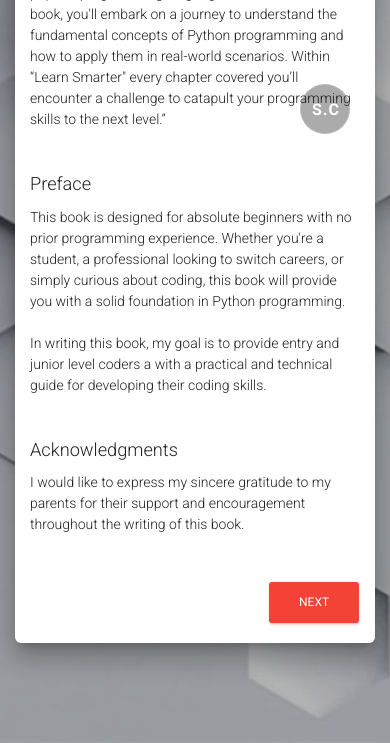
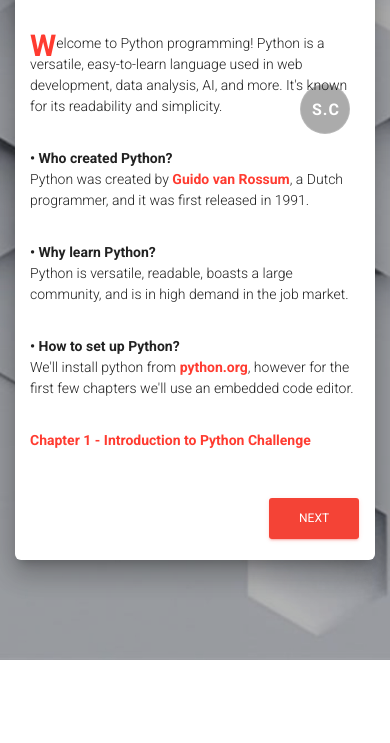
Before and after one commit to SaintClever/Learn-Smarter, a FastAPI app: page /book in a window 390 px wide. Shown: the part 670-1413 px from the top of the page. After the commit the page ends 1330 px from the top, so only its background shows below. Run offline with FastAPI, Linux system fonts and the light colour scheme; some libraries are stand-ins or nearby versions.

Commit message:
Add chapter 2

```diff
--- a/app/static/prism/okaidia.css
+++ b/app/static/prism/okaidia.css
@@ -1,3 +1,3 @@
 /* PrismJS 1.29.0
-https://prismjs.com/download.html#themes=prism-okaidia&languages=python */
+https://prismjs.com/download.html#themes=prism-okaidia&languages=python&plugins=normalize-whitespace */
 code[class*=language-],pre[class*=language-]{color:#f8f8f2;background:0 0;text-shadow:0 1px rgba(0,0,0,.3);font-family:Consolas,Monaco,'Andale Mono','Ubuntu Mono',monospace;font-size:1em;text-align:left;white-space:pre;word-spacing:normal;word-break:normal;word-wrap:normal;line-height:1.5;-moz-tab-size:4;-o-tab-size:4;tab-size:4;-webkit-hyphens:none;-moz-hyphens:none;-ms-hyphens:none;hyphens:none}pre[class*=language-]{padding:1em;margin:.5em 0;overflow:auto;border-radius:.3em}:not(pre)>code[class*=language-],pre[class*=language-]{background:#272822}:not(pre)>code[class*=language-]{padding:.1em;border-radius:.3em;white-space:normal}.token.cdata,.token.comment,.token.doctype,.token.prolog{color:#8292a2}.token.punctuation{color:#f8f8f2}.token.namespace{opacity:.7}.token.constant,.token.deleted,.token.property,.token.symbol,.token.tag{color:#f92672}.token.boolean,.token.number{color:#ae81ff}.token.attr-name,.token.builtin,.token.char,.token.inserted,.token.selector,.token.string{color:#a6e22e}.language-css .token.string,.style .token.string,.token.entity,.token.operator,.token.url,.token.variable{color:#f8f8f2}.token.atrule,.token.attr-value,.token.class-name,.token.function{color:#e6db74}.token.keyword{color:#66d9ef}.token.important,.token.regex{color:#fd971f}.token.bold,.token.important{font-weight:700}.token.italic{font-style:italic}.token.entity{cursor:help}
--- a/app/templates/book.html
+++ b/app/templates/book.html
@@ -13,19 +13,16 @@
 	<link rel="stylesheet" href="../static/css/styles.css">
 
 	<!-- highlight.js -->
-	<!-- <link rel="stylesheet" href="../static/highlight/styles/a11y-dark.css" />
+	<!-- <link rel="stylesheet" href="../static/highlight/styles/atom-one-dark.css" />
 	<script src="../static/highlight/highlight.min.js"></script>
 	<script>hljs.highlightAll();</script> -->
 
 	<!-- prism.js -->
 	<link rel="stylesheet" href="../static/prism/okaidia.css" />
 	<script src="../static/prism/okaidia.js"></script>
-
 </head>
 
 <body>
-	<pre><code class="language-python">print("Hello")</code></pre>
-
 	<!-- partial:index.partial.html -->
 
 	<div class="image-container set-full-height"
@@ -63,7 +60,7 @@
 									<h3 class="wizard-title">
 										Learn Smarter
 									</h3>
-									<h5>Python</h5>
+									<!-- <h5>Python</h5> -->
 								</div>
 								<div class="wizard-navigation">
 									<ul>
@@ -86,49 +83,61 @@
 
 								<div class="tab-content">
 									<div class="tab-pane" id="1">
-
 										<div class="row">
 											<h4 class="info-text">
-												Introduction to Python
+												Chapter 1 - Introduction to Python
 											</h4>
-											<div class="col-sm-12">
+											<div class="col-sm-6">
+												<div class="form-group">
+													<img style="border-radius: 50%; border: 5px solid #FF3B30; margin: 0px 0px 0px 65px;"
+														src="https://avatars.githubusercontent.com/u/2894642?v=4" alt="Guido van
+													Rossum" width="75%">
+												</div>
+											</div>
+											<div class="col-sm-6">
 												<div class="form-group">
 													<!-- <label class="control-label">Example</label> -->
-													<h4>
-														Introduction
-													</h4>
-													<p class="">
-														Welcome to <b style="color:#FF3B30">“Learn Smarter - Python 1st edition”</b> a technical
-														beginner's guide
-														to learning one of the most popular programming languages in the world. In this book, you'll
-														embark on a journey to understand the fundamental concepts of Python programming and how to
-														apply them in real-world scenarios. Within “Learn Smarter" every chapter covered you’ll
-														encounter a challenge to catapult your programming skills to the next level.”
+													<p>
+														<sub style="font-size: 30px; font-weight: bold; color:#FF3B30;">W</sub>elcome to Python
+														programming! Python is a versatile, easy-to-learn language used in web development, data
+														analysis, AI, and more. It's known for its readability and simplicity.
 													</p>
 													<br>
 
-													<h4>
-														Preface
-													</h4>
-													<p class="">
-														This book is designed for absolute beginners with no prior
-														programming experience. Whether you're a student, a
-														professional looking to switch careers, or simply curious
-														about coding, this book will provide you with a solid
-														foundation in Python programming.<br><br>
-
-														In writing this book, my goal is to provide entry and junior level coders a with a practical
-														and technical guide for developing their coding skills.
+													<strong>
+														&bull; Who created Python?
+													</strong>
+													<p>
+														Python was created by <a href="https://github.com/gvanrossum" target="_blank"
+															style="font-weight: bold; color:#FF3B30;">Guido van
+															Rossum</a>, a
+														Dutch programmer, and it was first released in
+														1991.
 													</p>
 													<br>
 
-													<h4>
-														Acknowledgments
-													</h4>
-													<p class="">
-														I would like to express my sincere gratitude to my parents
-														for their support and encouragement throughout the
-														writing of this book.
+													<strong>
+														&bull; Why learn Python?
+													</strong>
+													<p>
+														Python is versatile, readable, boasts a large community, and is in high demand in the job
+														market.
+													</p>
+													<br>
+
+													<strong>
+														&bull; How to set up Python?
+													</strong>
+													<p>
+														We'll install python from <a href="python.org" target="_blank"
+															style="font-weight: bold; color:#FF3B30;">python.org</a>, however for the first few
+														chapters we'll use an embedded code editor.
+													</p>
+													<br>
+
+													<p>
+														<a href="#" target="_blank" style="font-weight: bold; color:#FF3B30;">Chapter 1 -
+															Introduction to Python Challenge</a>
 													</p>
 
 												</div>
@@ -138,57 +147,124 @@
 
 									<div class="tab-pane" id="2">
 										<div class="row">
-											<div class="col-sm-12">
-												<h4 class="info-text">Introduction to Python</h4>
+											<h4 class="info-text">
+												Chapter 2 - Variables and Data Types
+											</h4>
+											<div class="col-sm-6">
+												<div class="form-group">
+													<!-- <label class="control-label">Example</label> -->
+													<p>
+														<sub style="font-size: 30px; font-weight: bold; color:#FF3B30;">W</sub>e'll learn about
+														variables and basic data types. Imagine variables like boxes where you can put stuff, and
+														data types like the different kinds of information you can put in those boxes.
+													</p>
+													<br>
+
+													<strong>
+														&bull; What are Variables and Data Types?
+													</strong>
+													<p>
+														Variables are like labeled containers. Within these containers we place our information to
+														be used for later use. The information placed in these containers can be numbers, words, and
+														lists of things, just like how you might have separate boxes for your shoes, clothes, and
+														books. Each container holds a specific type of information, making it easier for the
+														computer to understand what we're working with.
+													</p>
+
+													<pre><code class="language-python">name = 'Julia' age = 10</code></pre>
+
+													<p style="text-align: center;">
+														variable = information<br>
+														The image above displays two variables. A variable called name with the information of
+														someone named Julia, and a variable called age with someone's age as 10.
+													</p>
+													<br>
+
+													<strong>
+														&bull; What are strings and integers?
+													</strong>
+													<p>
+														Did you Notice “Julia" is in quotes and our number / integer is not? That's because strings
+														are represented as quotes. Think of strings like colored beads placed on a string necklace.
+														Each bead represents a letter or a symbol, while integers are plain number blocks used for
+														counting and math.
+													</p>
+													<br>
+
+													<strong>
+														&bull; What is print: <a href="python.org" target="_blank"
+															style="font-weight: bold; color:#FF3B30;">print( )</a>
+													</strong>
+													<p>
+														Suppose we want to see what's stored in our variables. We can use a special Python key word
+														called <a href="#" target="_blank" style="font-weight: bold; color:#FF3B30;">print</a>.
+													</p>
+													<br>
+
+													<p>
+														<a href="#" target="_blank" style="font-weight: bold; color:#FF3B30;">Chapter 2 - Variables
+															and Data Types</a>
+													</p>
+
+												</div>
 											</div>
 											<div class="col-sm-6">
-												<div class="input-group">
-													<span class="input-group-addon">
-														<i class="material-icons">email</i>
-													</span>
-													<div class="form-group label-floating">
-														<label class="control-label">Your Email</label>
-														<input name="name" type="text" class="form-control">
-													</div>
-												</div>
+												<div class="form-group">
+													<!-- <label class="control-label">Example</label> -->
+													<p>
+														<sub style="font-size: 30px; font-weight: bold; color:#FF3B30;">W</sub>e'll learn about
+														variables and basic data types. Imagine variables like boxes where you can put stuff, and
+														data types like the different kinds of information you can put in those boxes.
+													</p>
+													<br>
 
-												<div class="input-group">
-													<span class="input-group-addon">
-														<i class="material-icons">lock_outline</i>
-													</span>
-													<div class="form-group label-floating">
-														<label class="control-label">Your Password</label>
-														<input name="name2" type="password" class="form-control">
-													</div>
-												</div>
+													<strong>
+														&bull; What are Variables and Data Types?
+													</strong>
+													<p>
+														Variables are like labeled containers. Within these containers we place our information to
+														be used for later use. The information placed in these containers can be numbers, words, and
+														lists of things, just like how you might have separate boxes for your shoes, clothes, and
+														books. Each container holds a specific type of information, making it easier for the
+														computer to understand what we're working with.
+													</p>
 
-											</div>
-											<div class="col-sm-6">
-												<div class="form-group label-floating">
-													<label class="control-label">Country</label>
-													<select class="form-control">
-														<option disabled="" selected=""></option>
-														<option value="Afghanistan"> Afghanistan </option>
-														<option value="Albania"> Albania </option>
-														<option value="Algeria"> Algeria </option>
-														<option value="American Samoa"> American Samoa </option>
-														<option value="Andorra"> Andorra </option>
-														<option value="Angola"> Angola </option>
-														<option value="Anguilla"> Anguilla </option>
-														<option value="Antarctica"> Antarctica </option>
-														<option value="...">...</option>
-													</select>
-												</div>
-												<div class="form-group label-floating">
-													<label class="control-label">Daily Budget</label>
-													<select class="form-control">
-														<option disabled="" selected=""></option>
-														<option value="Afghanistan">
-															< $100 </option>
-														<option value="Albania"> $100 - $499 </option>
-														<option value="Algeria"> $499 - $999 </option>
-														<option value="American Samoa"> $999+ </option>
-													</select>
+													<pre><code class="language-python">name = 'Julia' age = 10</code></pre>
+
+													<p style="text-align: center;">
+														variable = information<br>
+														The image above displays two variables. A variable called name with the information of
+														someone named Julia, and a variable called age with someone's age as 10.
+													</p>
+													<br>
+
+													<strong>
+														&bull; What are strings and integers?
+													</strong>
+													<p>
+														Did you Notice “Julia" is in quotes and our number / integer is not? That's because strings
+														are represented as quotes. Think of strings like colored beads placed on a string necklace.
+														Each bead represents a letter or a symbol, while integers are plain number blocks used for
+														counting and math.
+													</p>
+													<br>
+
+													<strong>
+														&bull; What is print: <a href="python.org" target="_blank"
+															style="font-weight: bold; color:#FF3B30;">print( )</a>
+													</strong>
+													<p>
+														We'll install python from <a href="python.org" target="_blank"
+															style="font-weight: bold; color:#FF3B30;">python.org</a>, however for the first few
+														chapters we'll use an embedded code editor.
+													</p>
+													<br>
+
+													<p>
+														<a href="#" target="_blank" style="font-weight: bold; color:#FF3B30;">Chapter 2 - Variables
+															and Data Types</a>
+													</p>
+
 												</div>
 											</div>
 										</div>
@@ -503,7 +579,6 @@
 		<script src='https://cdnjs.cloudflare.com/ajax/libs/twitter-bootstrap/3.3.7/js/bootstrap.min.js'></script>
 		<script src="../static/js/script.js"></script>
 		<script src="../static/js/python-auto-indetation.js"></script>
-		<script src="../static/js/ide.js"></script>
 </body>
 
 </html>
```
Also changed, not shown: app/templates/index.html (+21 -14 lines), app/static/prism/okaidia.js, 1 other file.
